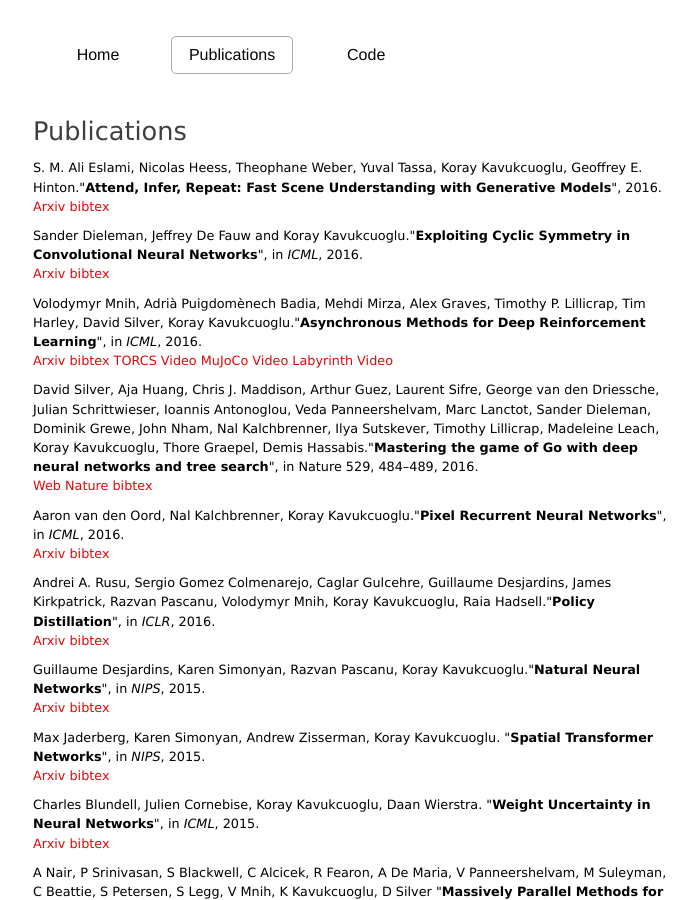
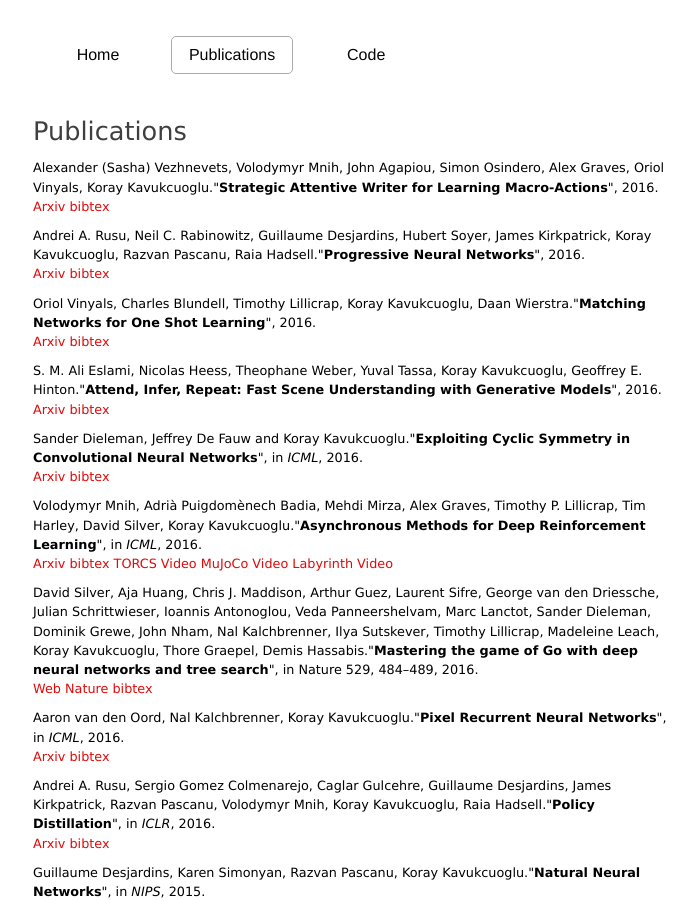
Before and after one commit to koraykv/koraykv.github.com, a Jekyll site: the page built from publications.md, in a window 1280 px wide and 900 px high. Shown: the whole window, without its empty margins (287-984 px from the left). Built offline with Jekyll 4.4.1, drawn with Linux system fonts in a browser that asks for light colours.

Commit message:
Update publications.md

```diff
--- a/publications.md
+++ b/publications.md
@@ -8,6 +8,57 @@
 
 <div class="bibli">
 <ul>
+
+<li>
+<div id="sasha-straw-2016">Alexander (Sasha) Vezhnevets, Volodymyr Mnih, John Agapiou, Simon Osindero, Alex Graves, Oriol Vinyals, Koray Kavukcuoglu."<B>Strategic Attentive Writer for Learning Macro-Actions</B>", 2016.
+
+<br>
+<a href="http://arxiv.org/pdf/1606.04695.pdf">Arxiv</a>
+<a href="#" onclick="toggle_visibility('bib-sasha-straw-2016');return false;">bibtex</a>
+
+</div>
+<div class="bibtex" id="bib-sasha-straw-2016" >
+<pre><code>@article{sasha-straw-2016,
+  title={Strategic Attentive Writer for Learning Macro-Actions},
+  author={Vezhnevets, Alexander (Sasha) and Mnih, Volodymyr and Agapiou, John and Osindero, Simon and Graves, Alex and Vinyals, Oriol and Kavukcuoglu, Koray},
+  journal={arXiv preprint arXiv:1606.04695},
+  year={2016}}
+</code></pre></div>
+</li>
+
+<li>
+<div id="rusu-progressive-2016">Andrei A. Rusu, Neil C. Rabinowitz, Guillaume Desjardins, Hubert Soyer, James Kirkpatrick, Koray Kavukcuoglu, Razvan Pascanu, Raia Hadsell."<B>Progressive Neural Networks</B>", 2016.
+
+<br>
+<a href="http://arxiv.org/pdf/1606.04671.pdf">Arxiv</a>
+<a href="#" onclick="toggle_visibility('bib-rusu-progressive-2016');return false;">bibtex</a>
+
+</div>
+<div class="bibtex" id="bib-rusu-progressive-2016" >
+<pre><code>@article{rusu-progressive-2016,
+  title={Progressive Neural Networks},
+  author={Rusu, Andrei A. and Rabinowitz, Neil C. and Desjardins, Guillaume and Soyer, Hubert and Kirkpatrick, James and Kavukcuoglu, Koray and Pascanu, Razvan and Hadsell, Raia},
+  journal={arXiv preprint arXiv:1606.04671},
+  year={2016}}
+</code></pre></div>
+</li>
+
+<li>
+<div id="vinyals-matchnet-2016">Oriol Vinyals, Charles Blundell, Timothy Lillicrap, Koray Kavukcuoglu, Daan Wierstra."<B>Matching Networks for One Shot Learning</B>", 2016.
+
+<br>
+<a href="http://arxiv.org/pdf/1606.04080.pdf">Arxiv</a>
+<a href="#" onclick="toggle_visibility('bib-vinyals-matchnet-2016');return false;">bibtex</a>
+
+</div>
+<div class="bibtex" id="bib-vinyals-matchnet-2016" >
+<pre><code>@article{vinyals-matchnet-2016,
+  title={Matching Networks for One Shot Learning},
+  author={Vinyals, Oriol and Blundell, Charles and Lillicrap, Timothy and  Kavukcuoglu, Koray and Wierstra, Daan},
+  journal={arXiv preprint arXiv:1606.04080},
+  year={2016}}
+</code></pre></div>
+</li>
 
 <li>
 <div id="eslami-air-2016">S. M. Ali Eslami, Nicolas Heess, Theophane Weber, Yuval Tassa,  Koray Kavukcuoglu, Geoffrey E. Hinton."<B>Attend, Infer, Repeat: Fast Scene Understanding with Generative Models</B>", 2016.
```
